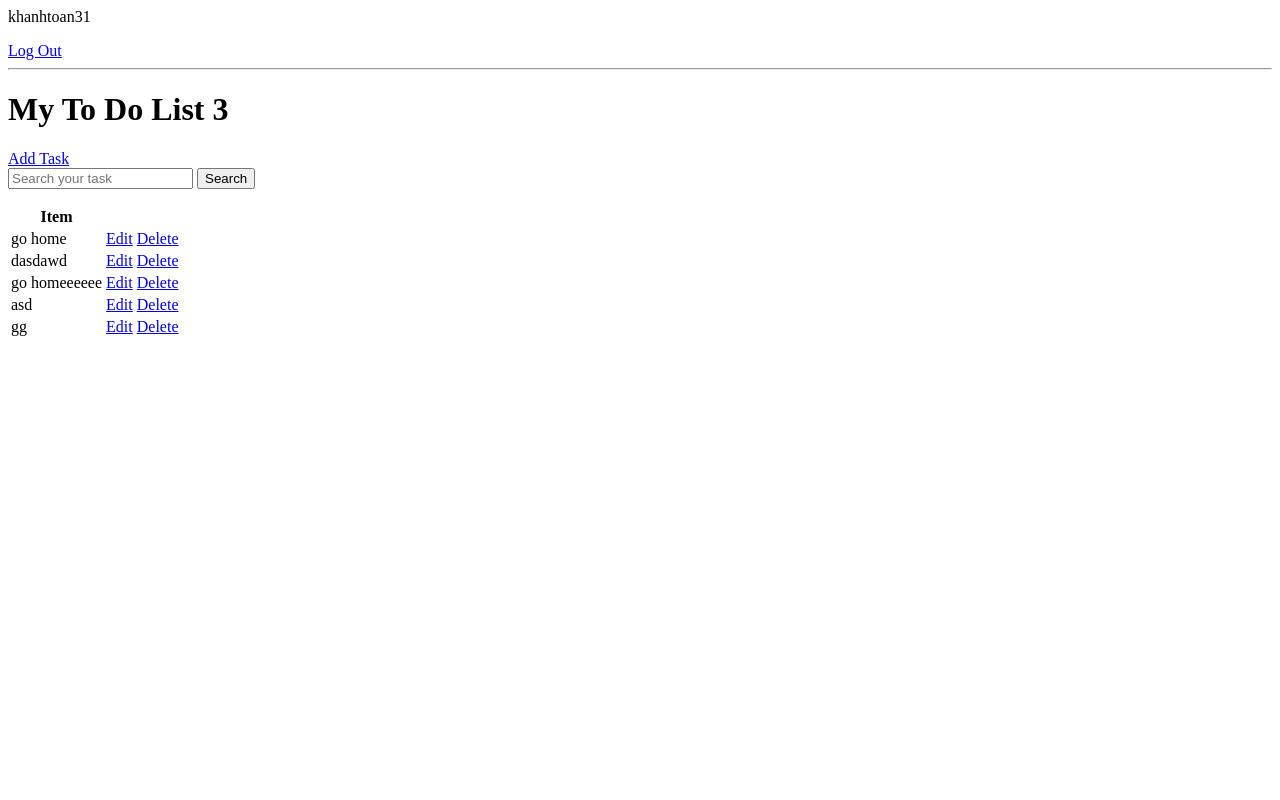
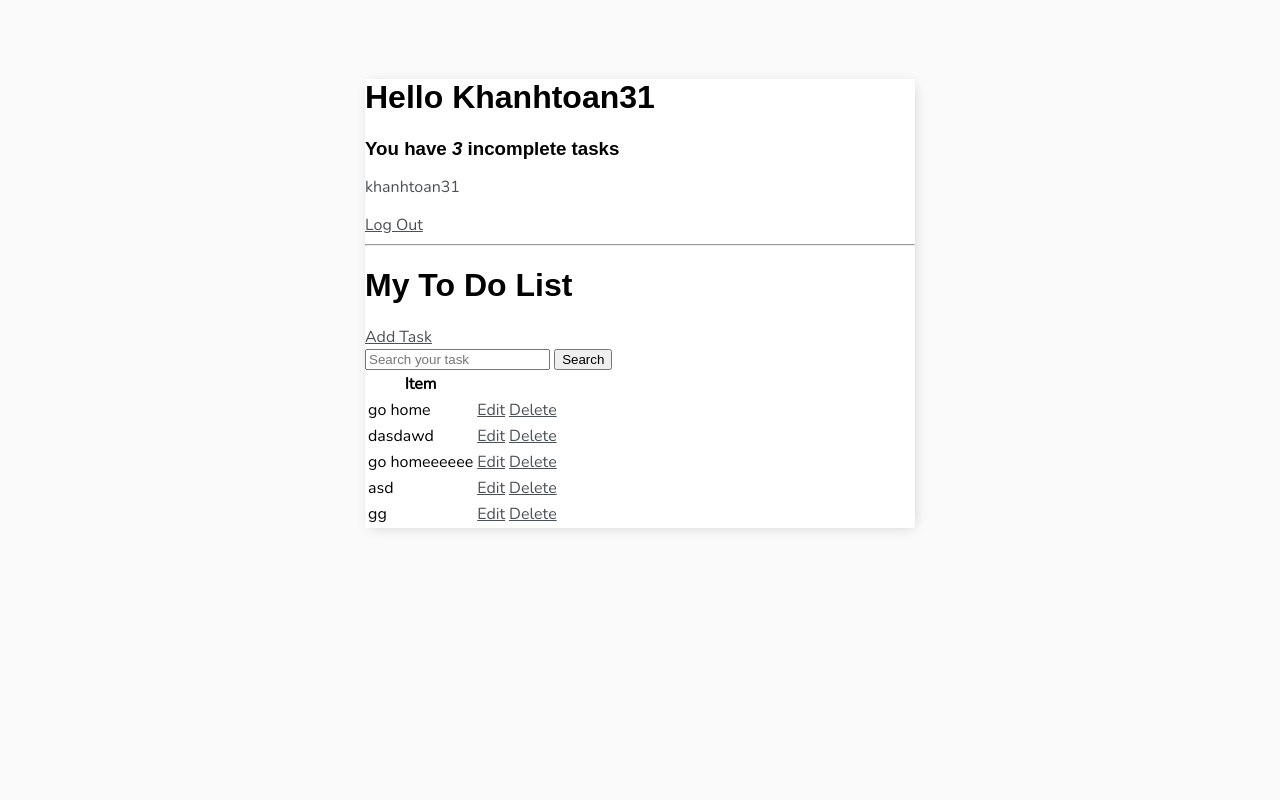
Before and after one commit to Kowalski31/To-Do-List-App, a Django app: page / in a window 1280 px wide. Run offline with Django 4.2, Linux system fonts and the light colour scheme; a user stored in the database is signed in; data comes from the database, SQL or seed files in the repository; both versions use the stored data as it was after the commit.

Commit message:
styling p1

```diff
--- /dev/null
+++ b/todo_list/base/templates/base/main.html
@@ -0,0 +1,47 @@
+<!DOCTYPE html>
+<html lang="en">
+  <head>
+    <meta charset="UTF-8" />
+    <meta http-equiv="X-UA-Compatible" content="IE=edge" />
+    <meta name="viewport" content="width=device-width, initial-scale=1.0" />
+    <title>To Do Item</title>
+    <style>
+      body {
+        background-color: #FAFAFA;
+        font-family: 'Nunito', sans-serif;
+        padding-top: 50px;
+      }
+
+      h1,
+      h2,
+      h3,
+      h4,
+      h5,
+      h6{
+          font-family: 'Raleway', sans-serif;
+      }
+
+      a,
+      p{
+          color:#4b5156;
+      }
+
+      .container{
+          max-width: 550px;
+          margin: auto;
+          background-color: #fff;
+          -webkit-box-shadow: 2px 2px 13px -4px rgba(0, 0, 0, 0.21);
+          box-shadow: 2px 2px 13px -4px rgba(0, 0, 0, 0.21);
+      }
+    </style>
+    <link rel="preconnect" href="https://fonts.googleapis.com" />
+    <link rel="preconnect" href="https://fonts.gstatic.com" crossorigin />
+    <link
+      href="https://fonts.googleapis.com/css2?family=Nunito:wght@200&display=swap"
+      rel="stylesheet"
+    />
+  </head>
+  <body>
+    <div class="container">{% block content %} {% endblock content %}</div>
+  </body>
+</html>
--- a/todo_list/base/templates/base/register.html
+++ b/todo_list/base/templates/base/register.html
@@ -1,3 +1,6 @@
+{% extends 'base/main.html' %}
+
+{% block content %}
 <h1>Register</h1>
 
 <form method="POST" >
@@ -7,3 +10,4 @@
 </form>
 
 <p>Already have an account ? <a href="{% url 'login' %}">Login</a></p>
+{% endblock content %}
--- a/todo_list/base/templates/base/task_confirm_delete.html
+++ b/todo_list/base/templates/base/task_confirm_delete.html
@@ -1,3 +1,7 @@
+{% extends 'base/main.html' %}
+
+{% block content %}
+
     <a href="{% url 'tasks' %}">Go Back</a>
 
     <form method="POST">
@@ -5,3 +9,4 @@
         <p>Are u sure want to delete this task ? "{{task}}"</p>
         <input type="submit" value="Delete">
     </form>
+{% endblock content %}
--- a/todo_list/base/templates/base/task_form.html
+++ b/todo_list/base/templates/base/task_form.html
@@ -1,3 +1,7 @@
+{% extends 'base/main.html' %}
+
+{% block content %}
+
 <h3>Task Form</h3>
 <a href="{% url 'tasks' %}">Go back</a>
 <form method="POST" action="">
@@ -6,3 +10,5 @@
     {{form.as_p}}
     <input type="submit" value="Submit">
 </form>
+
+{% endblock content %}
--- a/todo_list/base/templates/base/task_list.html
+++ b/todo_list/base/templates/base/task_list.html
@@ -1,3 +1,13 @@
+{% extends 'base/main.html' %}
+
+{% block content %}
+  <div class="header-bar">
+    <div>
+      <h1>Hello {{request.user|title}}</h1>
+      <h3 style="margin:0">You have <i>{{temp2}}</i> incomplete task{{ temp2|pluralize:"s" }}</h3>
+    </div>
+  </div>
+
   {% if request.user.is_authenticated %}
   <p>{{request.user}}</p>
   <a href="{% url 'logout' %}">Log Out</a>
@@ -6,7 +16,7 @@
   {% endif %}
 
   <hr />
-<h1>My To Do List {{temp2}}</h1>
+  <h1>My To Do List</h1>
   <a href="{% url 'task-create' %}">Add Task</a>
 
   <form method="GET">
@@ -31,3 +41,4 @@
     <h3>No items in list</h3>
     {% endfor %}
   </table>
+{% endblock content %}
```
Also changed, not shown: todo_list/db.sqlite3. Lines whose indentation alone changed are shown as unchanged.
